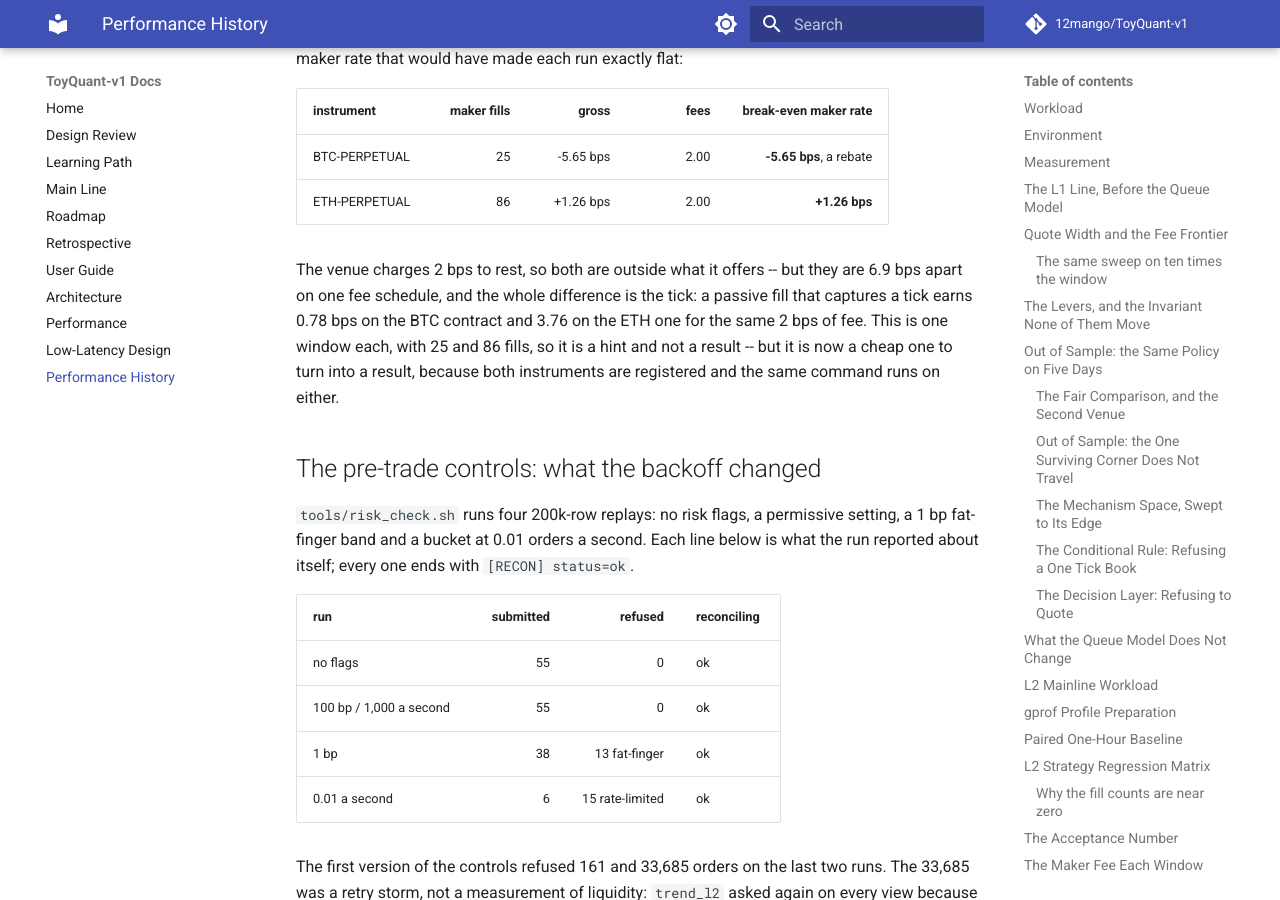
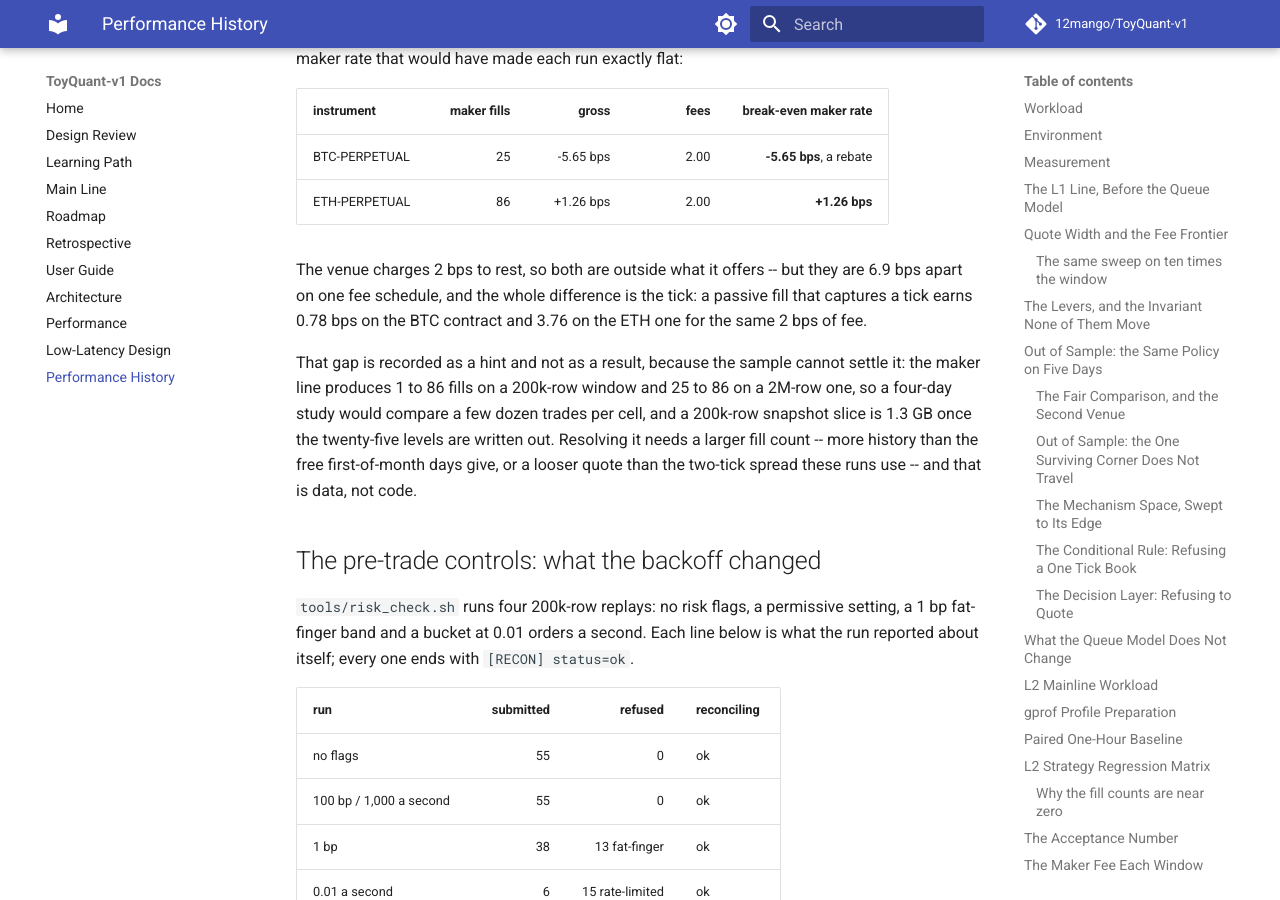
Before and after one commit to 12mango/ToyQuant-v1, an MkDocs documentation site: the page built from docs/PERFORMANCE_HISTORY.md, in a window 1280 px wide and 900 px high, scrolled down 60861 px. Built offline with MkDocs 1.6.1 and Material for MkDocs 9.7.7, drawn with Linux system fonts in a browser that asks for light colours; comment, search, counter and statistics services are not loaded.

Commit message:
Docs: record what the free days cannot settle
Four iterations in one sitting: the pair pre-check, the second instrument, the maker break-even gap, and this
note — the gap is a hint because the sample cannot settle it. The maker line produces 1 to 86 fills on a
200k-row window and 25 to 86 on a 2M-row one, and a 200k snapshot slice is 1.3 GB, so a four-day study would
compare a few dozen trades per cell. Resolving it needs more history or a looser quote, which is data rather
than code, and the roadmap now says so instead of promising a study.

```diff
--- a/docs/PERFORMANCE_HISTORY.md
+++ b/docs/PERFORMANCE_HISTORY.md
@@ -2978,9 +2978,13 @@ each run exactly flat:
 
 The venue charges 2 bps to rest, so both are outside what it offers -- but they are 6.9 bps apart on one fee
 schedule, and the whole difference is the tick: a passive fill that captures a tick earns 0.78 bps on the BTC
-contract and 3.76 on the ETH one for the same 2 bps of fee. This is one window each, with 25 and 86 fills, so it
-is a hint and not a result -- but it is now a cheap one to turn into a result, because both instruments are
-registered and the same command runs on either.
+contract and 3.76 on the ETH one for the same 2 bps of fee.
+
+That gap is recorded as a hint and not as a result, because the sample cannot settle it: the maker line produces
+1 to 86 fills on a 200k-row window and 25 to 86 on a 2M-row one, so a four-day study would compare a few dozen
+trades per cell, and a 200k-row snapshot slice is 1.3 GB once the twenty-five levels are written out. Resolving
+it needs a larger fill count -- more history than the free first-of-month days give, or a looser quote than the
+two-tick spread these runs use -- and that is data, not code.
 
 ## The pre-trade controls: what the backoff changed
 
```
Also changed, not shown: docs/ROADMAP.md (+4 -1 lines).
